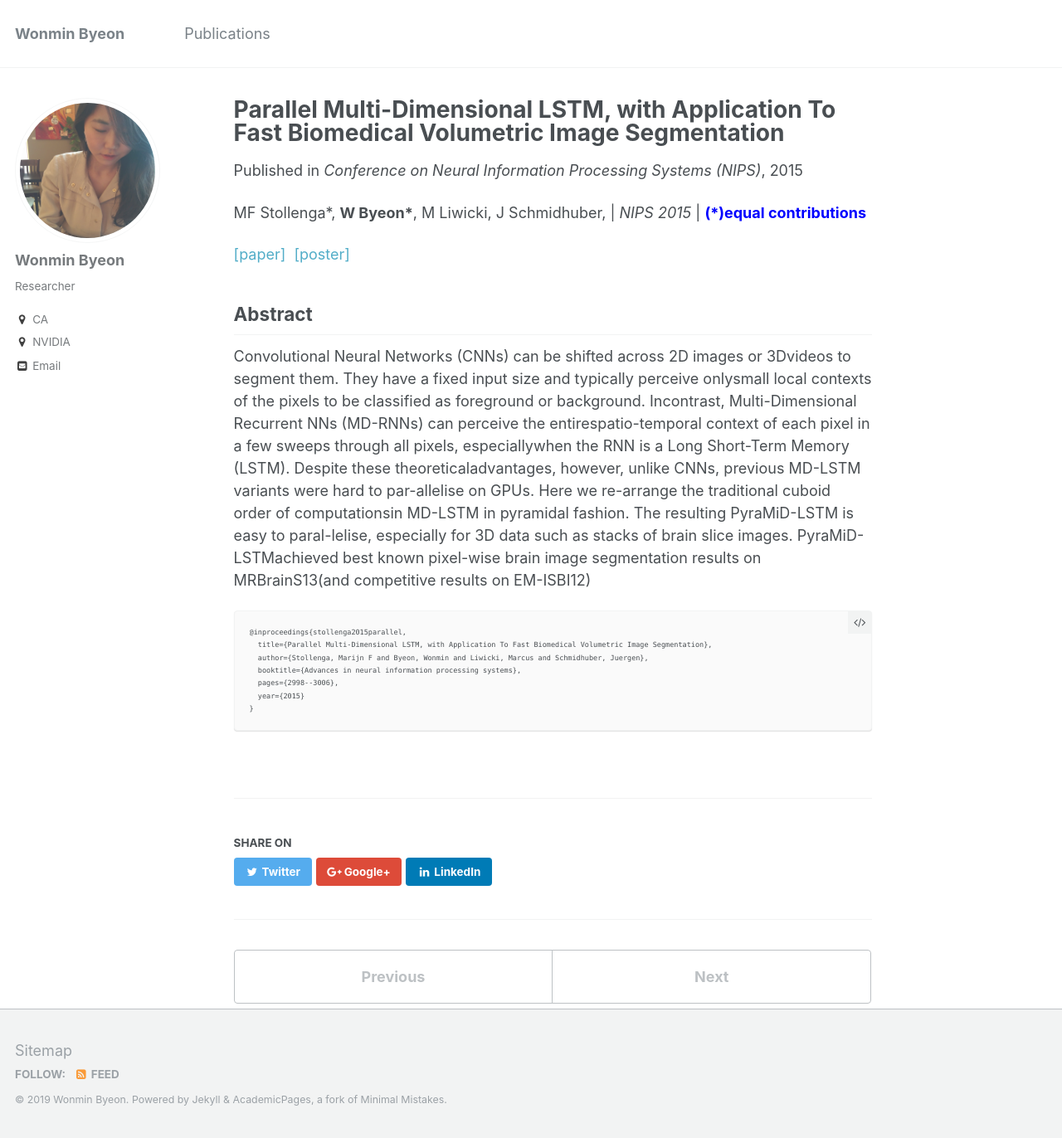
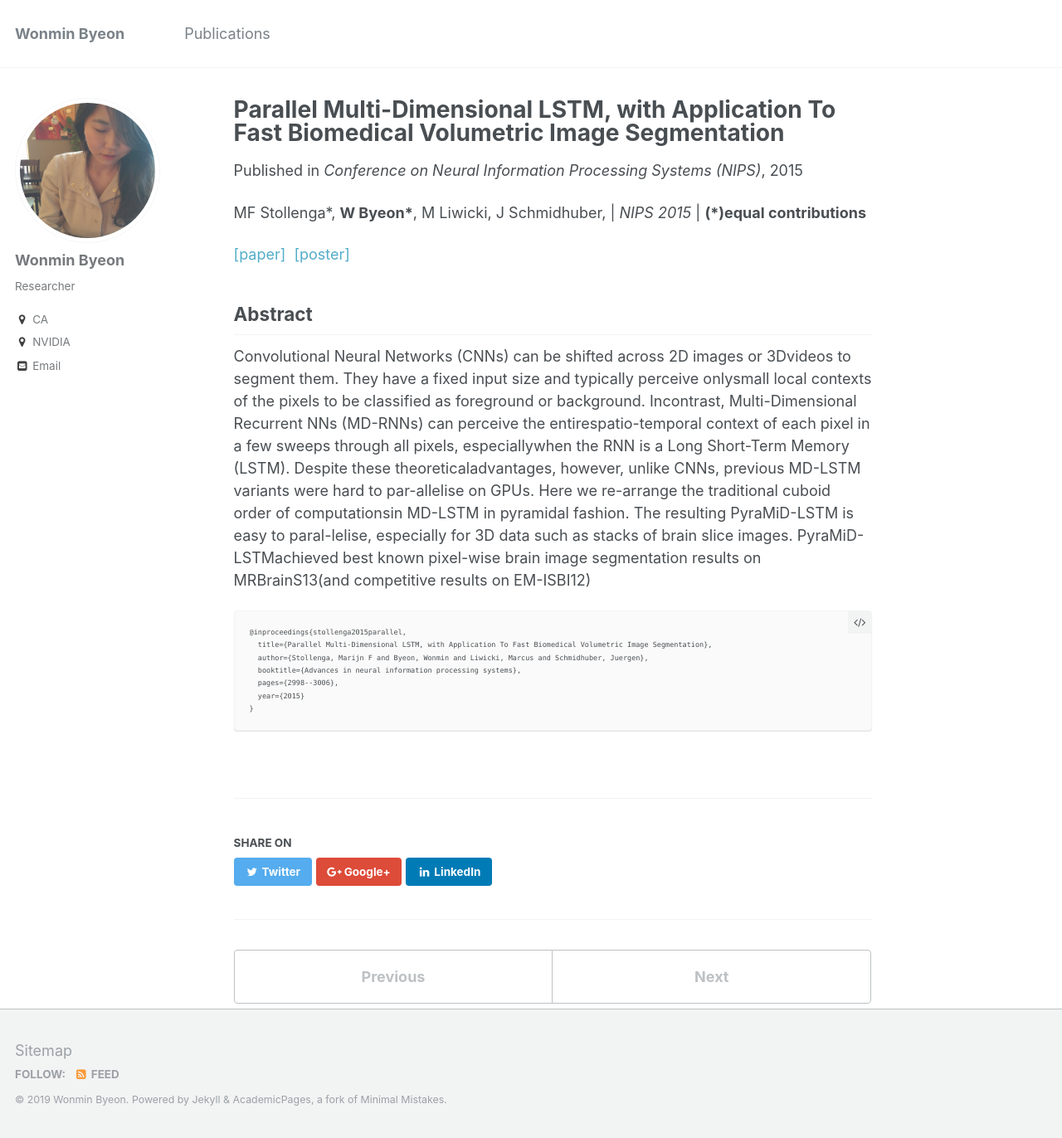
Before and after one commit to wonmin-byeon/wonmin-byeon.github.io, a Jekyll site: the page built from _publications/2015-12-05-nips.md, in a window 1280 px wide and 1372 px high. Shown: the whole window at 83% size. Built offline with Jekyll 4.4.1, drawn with Linux system fonts in a browser that asks for light colours.

Commit message:
changing front format

```diff
--- a/_publications/2015-12-05-nips.md
+++ b/_publications/2015-12-05-nips.md
@@ -4,7 +4,7 @@ collection: publications
 permalink: /publication/2015-12-05-nips
 date: 2015-12-05
 venue: 'Conference on Neural Information Processing Systems (NIPS)'
-citation: 'MF Stollenga*, <b>W Byeon*</b>, M Liwicki, J Schmidhuber, | <i>NIPS 2015</i> | <b> <span style="color:blue">(*)equal contributions</span> </b>  '
+citation: 'MF Stollenga*, <b>W Byeon*</b>, M Liwicki, J Schmidhuber, | <i>NIPS 2015</i> | <b> (*)equal contributions </b>  '
 paperurl: 'http://wonmin-byeon.github.io/files/2-15-nips.pdf'
 ---
 [[paper]](http://papers.nips.cc/paper/5642-parallel-multi-dimensional-lstm-with-application-to-fast-biomedical-volumetric-image-segmentation.pdf) &nbsp;[[poster]](http://wonmin-byeon.github.io/files/nips15-poster.pdf)
```
